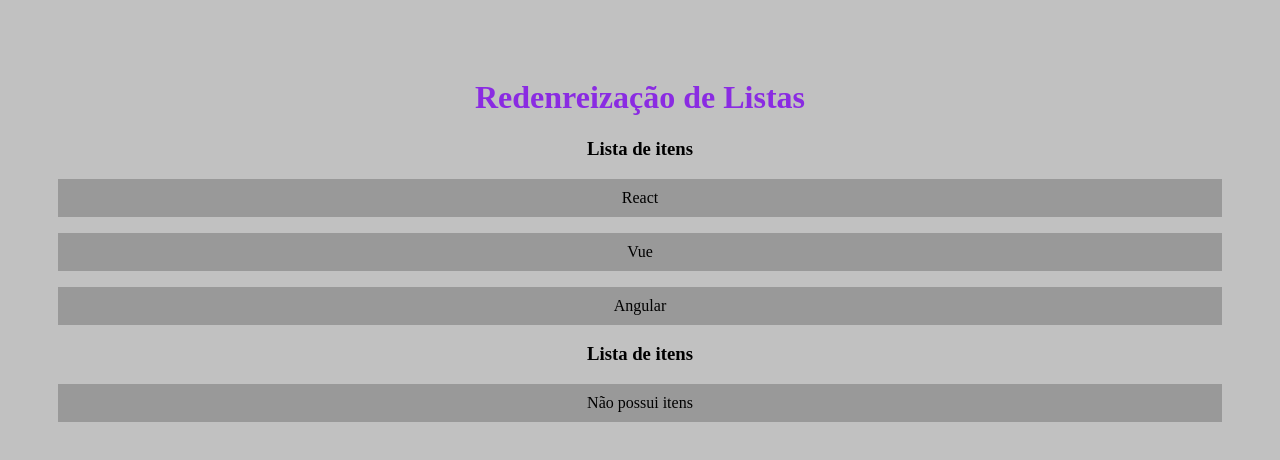
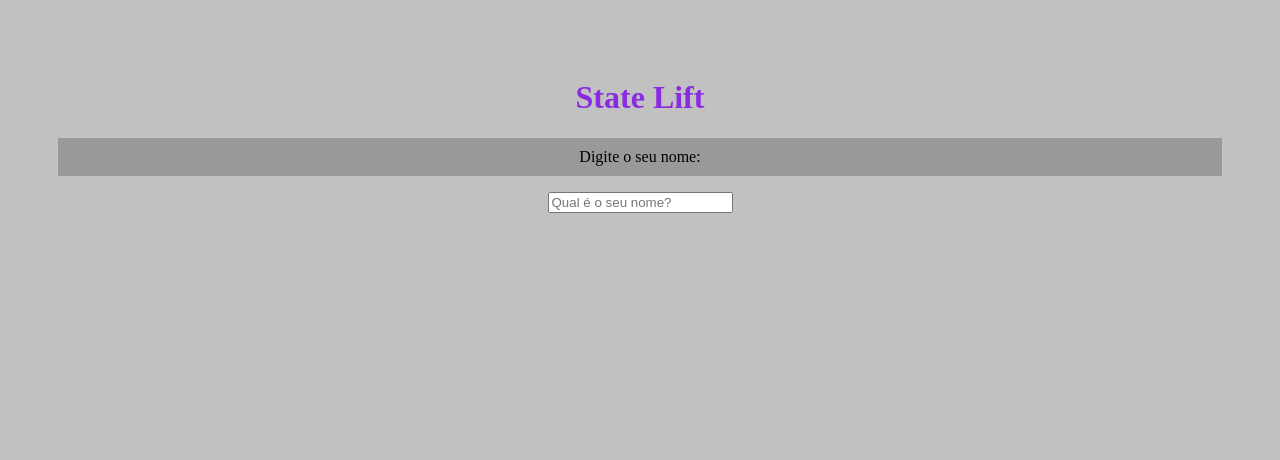
Before and after one commit to kelsonobd/Projeto-react, a React (Create React App) app in the folder meu-projeto-react/: page / in a window 1280 px wide. Shown: the top 460 px of the page. Built offline with nearby package versions, Linux system fonts and the light colour scheme.

Commit message:
state lift

```diff
--- a/meu-projeto-react/package.json
+++ b/meu-projeto-react/package.json
@@ -8,6 +8,7 @@
     "@testing-library/user-event": "^13.5.0",
     "react": "^18.3.1",
     "react-dom": "^18.3.1",
+    "react-router-dom": "^6.25.1",
     "react-scripts": "5.0.1",
     "web-vitals": "^2.1.4"
   },
--- a/meu-projeto-react/src/App.js
+++ b/meu-projeto-react/src/App.js
@@ -1,20 +1,16 @@
+import { useState } from 'react';
 import './App.css';
-import Condicional from './components/Condicional';
-import OutraLista from './components/OutraLista';
+import SeuNome from './components/SeuNome';
+import Saudacao from './components/Saudacao';
+function App() {
+  const [nome, setNome] = useState()
 
-
-function App() {
-
- const meusItens = ['React', 'Vue', 'Angular']
 
   return (
     <div className="App">
-
-   <h1>Redenreização de Listas</h1>
-   <OutraLista itens ={meusItens} />
-   <OutraLista itens ={[]} />
-
-
+      <h1>State Lift</h1>
+      <SeuNome setNome={setNome}/>
+      <Saudacao nome={nome} />
     </div>
 
   );
--- /dev/null
+++ b/meu-projeto-react/src/components/Saudacao.js
@@ -0,0 +1,15 @@
+function Saudacao({nome}){
+   function gerarSaudacao(algumNome){
+    return `Olá, ${algumNome}, tudo bem?`
+   }
+
+   return(
+    <>
+    {nome &&<p>{gerarSaudacao(nome)}</p>}
+    </>
+   )
+
+
+}
+
+export default Saudacao
--- /dev/null
+++ b/meu-projeto-react/src/components/SeuNome.js
@@ -0,0 +1,15 @@
+import { useState } from "react"
+
+function SeuNome({setNome}){
+
+    return(
+
+        <div>
+        <p>Digite o seu nome:</p>
+        <input type="text" placeholder="Qual é o seu nome?" onChange={(e) => setNome(e.target.value)}/>
+        </div>
+
+    )
+}
+
+export default SeuNome
```
Also changed, not shown: 1 other file (tests, documents, lock files or other folders).
